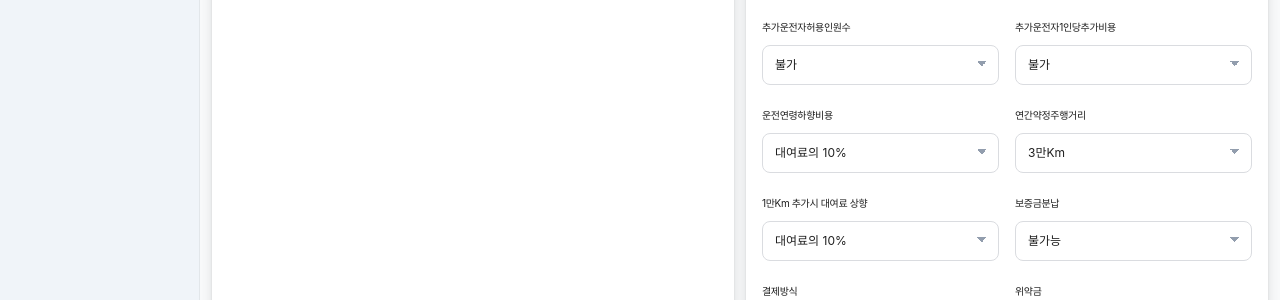
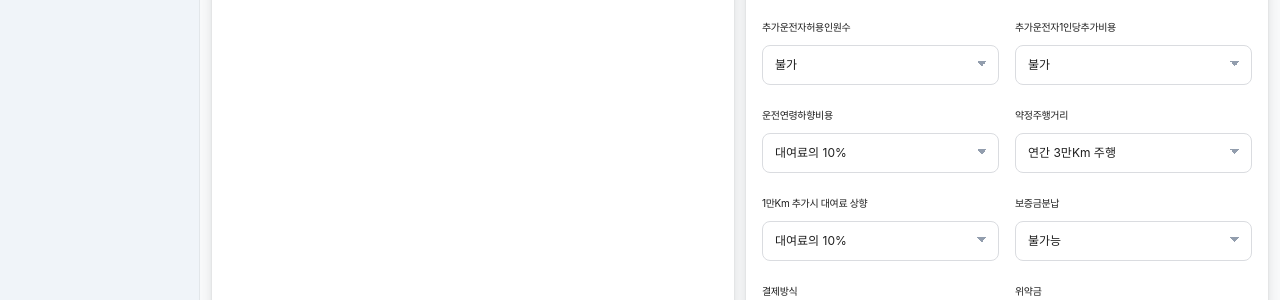
Before and after one commit to freepass-creator/freepasserp, a Flask app: page /terms in a window 1280 px wide. Shown: the part 531-831 px from the top of the page. Run offline with Flask 3, Linux system fonts and the light colour scheme; some libraries are stand-ins or nearby versions; some web fonts are replaced.

Commit message:
fix: 정책 약정주행거리 라벨/드롭다운 변경
- 연간약정주행거리 → 약정주행거리
- 드롭다운: 연간 1만Km 주행 ~ 연간 5만Km 주행 (기본 3만)

Co-Authored-By: Claude Opus 4.6 (1M context) <noreply@anthropic.com>

```diff
--- a/templates/new/policy_manage_new.html
+++ b/templates/new/policy_manage_new.html
@@ -36,7 +36,7 @@
 <div class="field"><label for="additional_driver_allowance_count">추가운전자허용인원수</label><select id="additional_driver_allowance_count"><option selected value="불가">불가</option><option value="1인">1인</option><option value="2인">2인</option><option value="3인">3인</option><option value="무제한">무제한</option></select></div>
 <div class="field"><label for="additional_driver_cost">추가운전자1인당추가비용</label><select id="additional_driver_cost"><option selected value="불가">불가</option><option value="대여료의 5%">대여료의 5%</option><option value="대여료의 7%">대여료의 7%</option><option value="대여료의 10%">대여료의 10%</option><option value="5만원">5만원</option><option value="7만원">7만원</option><option value="10만원">10만원</option><option value="월15만원 추가">월15만원 추가</option><option value="협의">협의</option></select></div>
 <div class="field"><label for="age_lowering_cost">운전연령하향비용</label><select id="age_lowering_cost"><option value="대여료의 5%">대여료의 5%</option><option value="대여료의 7%">대여료의 7%</option><option selected value="대여료의 10%">대여료의 10%</option><option value="5만원">5만원</option><option value="7만원">7만원</option><option value="10만원">10만원</option><option value="월15만원 추가">월15만원 추가</option></select></div>
-<div class="field"><label for="annual_mileage">연간약정주행거리</label><select id="annual_mileage"><option value="2만Km">2만Km</option><option selected value="3만Km">3만Km</option><option value="4만Km">4만Km</option></select></div>
+<div class="field"><label for="annual_mileage">약정주행거리</label><select id="annual_mileage"><option value="연간 1만Km 주행">연간 1만Km 주행</option><option value="연간 2만Km 주행">연간 2만Km 주행</option><option selected value="연간 3만Km 주행">연간 3만Km 주행</option><option value="연간 4만Km 주행">연간 4만Km 주행</option><option value="연간 5만Km 주행">연간 5만Km 주행</option></select></div>
 <div class="field"><label for="mileage_upcharge_per_10000km">1만Km 추가시 대여료 상향</label><select id="mileage_upcharge_per_10000km"><option value="대여료의 5%">대여료의 5%</option><option value="대여료의 7%">대여료의 7%</option><option selected value="대여료의 10%">대여료의 10%</option><option value="5만원">5만원</option><option value="7만원">7만원</option><option value="10만원">10만원</option><option value="월15만원 추가">월15만원 추가</option><option value="협의">협의</option></select></div>
 <div class="field"><label for="deposit_installment">보증금분납</label><select id="deposit_installment"><option selected value="불가능">불가능</option><option value="협의">협의</option><option value="가능">가능</option></select></div>
 <div class="field"><label for="payment_method">결제방식</label><input id="payment_method" placeholder="예: 선불 / 카드 / 계좌이체"/></div>
```
